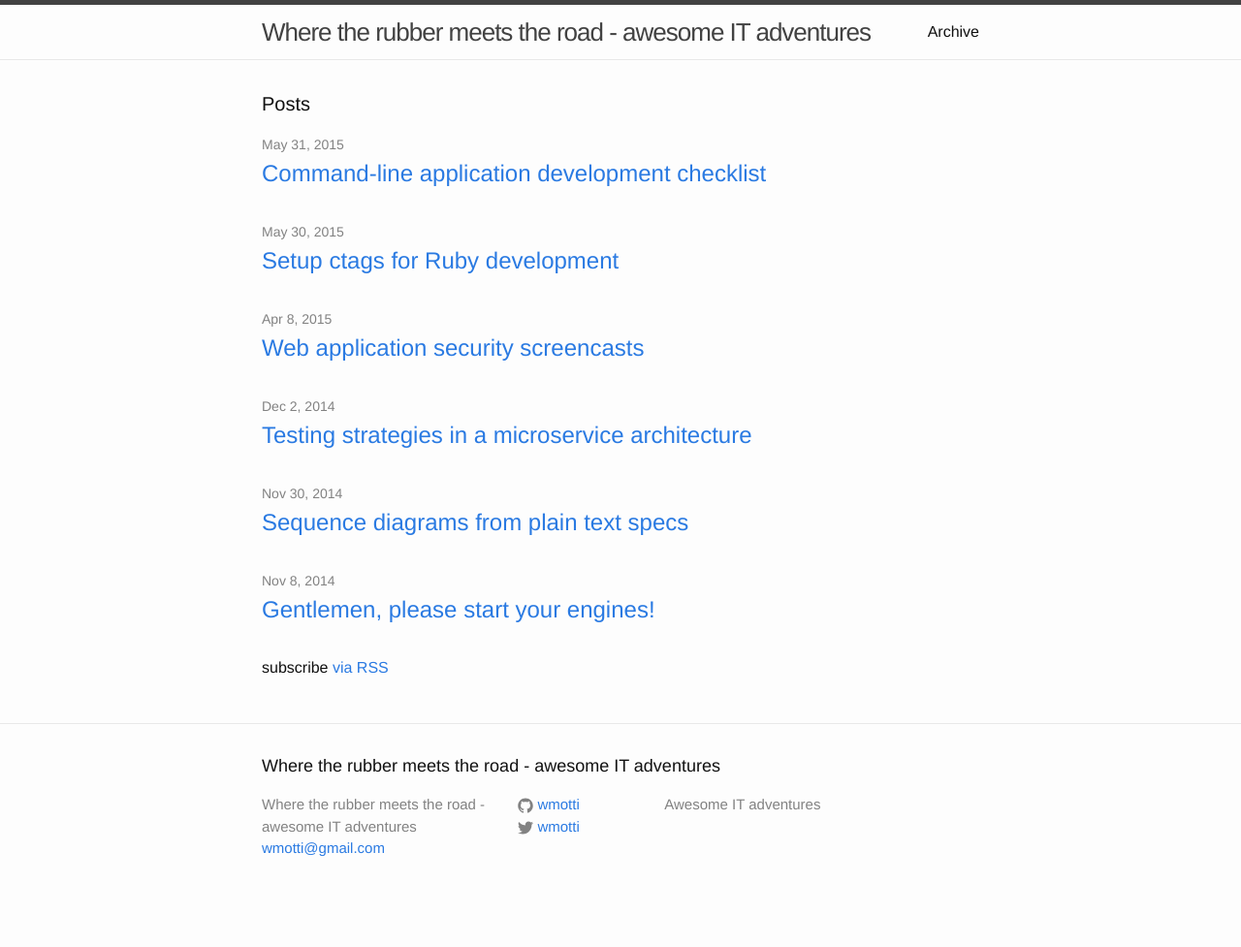
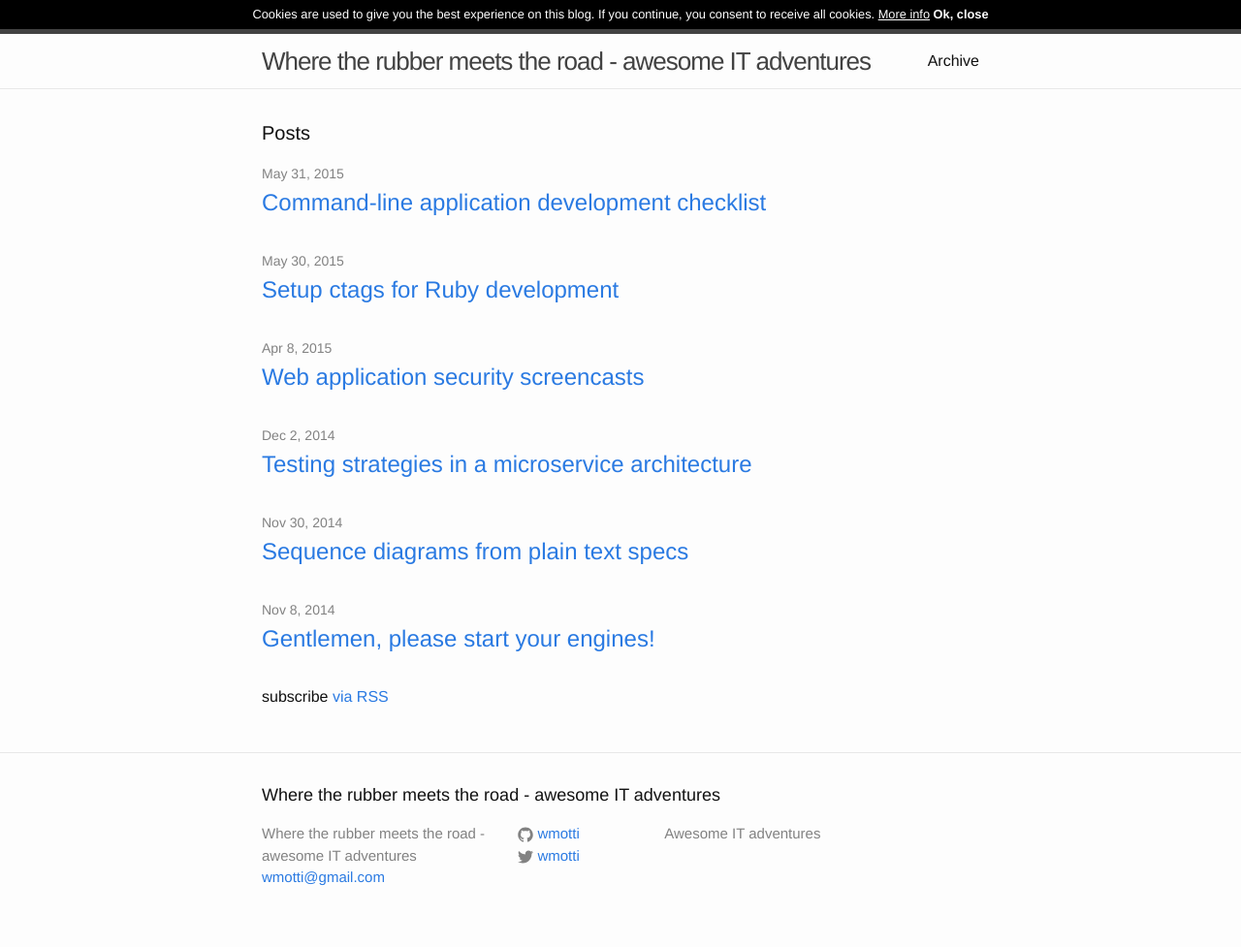
Before and after one commit to wmotti/wmotti.github.io, a Jekyll site: the page built from index.html, in a window 1280 px wide. Shown: the whole page at 97% size. Built offline with Jekyll 4.4.1, drawn with Linux system fonts in a browser that asks for light colours; nearby versions of some CDN libraries; before the commit the page ends 947 px from its top, so only the background shows below that.

Commit message:
Added cookie page for EU cookie law compliancy

```diff
--- /dev/null
+++ b/_includes/cookie_notification.html
@@ -0,0 +1,38 @@
+<div id="cookienotice-container" class="cookienotice-container">
+    <div class="cookienotice-content">
+        Cookies are used to give you the best experience on this blog. If you continue, you consent to receive all cookies.
+        <a class="more-info" href="/cookies.html" title="More info">More info</a>
+        <a class="cookienotice-button" title="close"><strong>Ok, close</strong></a>
+    </div>
+</div>
+<script type="text/javascript">
+
+    function acceptCookies() {
+        Cookies.set('accept_cookies', 1, { expires: 365, path: '/' });
+        Cookies.set('accept_cookies_views', 0, { expires: 365, path: '/' });
+        $('#cookienotice-container').slideUp();
+    }
+
+    function checkCookie() {
+        var accept_cookies = Cookies.get('accept_cookies');
+        var accept_cookies_views = Cookies.get('accept_cookies_views');
+        if (accept_cookies == 1) return;
+        if (accept_cookies_views != null && accept_cookies_views != '' && parseInt(accept_cookies_views) > 3)
+            return;
+        $('#cookienotice-container').slideDown();
+        if (accept_cookies_views == null || accept_cookies_views == '')
+            Cookies.set('accept_cookies_views', 1, { expires: 365, path: '/' });
+        else  {
+            accept_cookies_views = parseInt(accept_cookies_views) + 1;
+            Cookies.set('accept_cookies_views', accept_cookies_views, { expires: 365, path: '/' });
+        }
+    }
+
+    $("a.cookienotice-button").click(function(){
+        acceptCookies();
+    });
+
+    $().ready(function(){
+        checkCookie();
+    });
+</script>
--- a/_includes/google_analytics.html
+++ b/_includes/google_analytics.html
@@ -5,6 +5,6 @@
   })(window,document,'script','//www.google-analytics.com/analytics.js','ga');
 
   ga('create', 'UA-56547987-1', 'auto');
+  ga('set', 'anonymizeIp', true);
   ga('send', 'pageview');
-
 </script>
--- a/_includes/head.html
+++ b/_includes/head.html
@@ -8,4 +8,8 @@
 
     <link rel="stylesheet" href="{{ "/css/main.css" | prepend: site.baseurl }}">
     <link rel="canonical" href="{{ page.url | replace:'index.html','' | prepend: site.baseurl | prepend: site.url }}">
+
+    <script src="https://ajax.googleapis.com/ajax/libs/jquery/2.1.4/jquery.min.js"></script>
+
+    <script src="/javascript/js.cookie.min.js"></script>
 </head>
--- a/_layouts/default.html
+++ b/_layouts/default.html
@@ -5,6 +5,7 @@
 
   <body>
 
+    {% include cookie_notification.html %}
     {% include google_analytics.html %}
 
     {% include header.html %}
--- /dev/null
+++ b/_sass/_cookie_notification.scss
@@ -0,0 +1,29 @@
+.cookienotice-container {
+    font: inherit;
+    z-index: 9999;
+    line-height: 30px;
+    display: none;
+}
+
+.cookienotice-content {
+    margin: 0 auto;
+    clear: both;
+    overflow: auto;
+    background-color: #000;
+    color: white;
+    text-align: center;
+    font-size: 0.8em;
+
+}
+
+.cookienotice-content a {
+    color: white;
+}
+
+.cookienotice-content a.more-info {
+    text-decoration: underline;
+}
+
+.cookienotice-content a.cookienotice-button {
+    cursor: pointer;
+}
--- a/css/main.scss
+++ b/css/main.scss
@@ -45,5 +45,6 @@ $on-laptop:        800px;
 @import
         "base",
         "layout",
-        "syntax-highlighting"
+        "syntax-highlighting",
+        "cookie_notification"
 ;
```
Also changed, not shown: cookies.html (added, +41 -0 lines), javascript/js.cookie.min.js (added).
